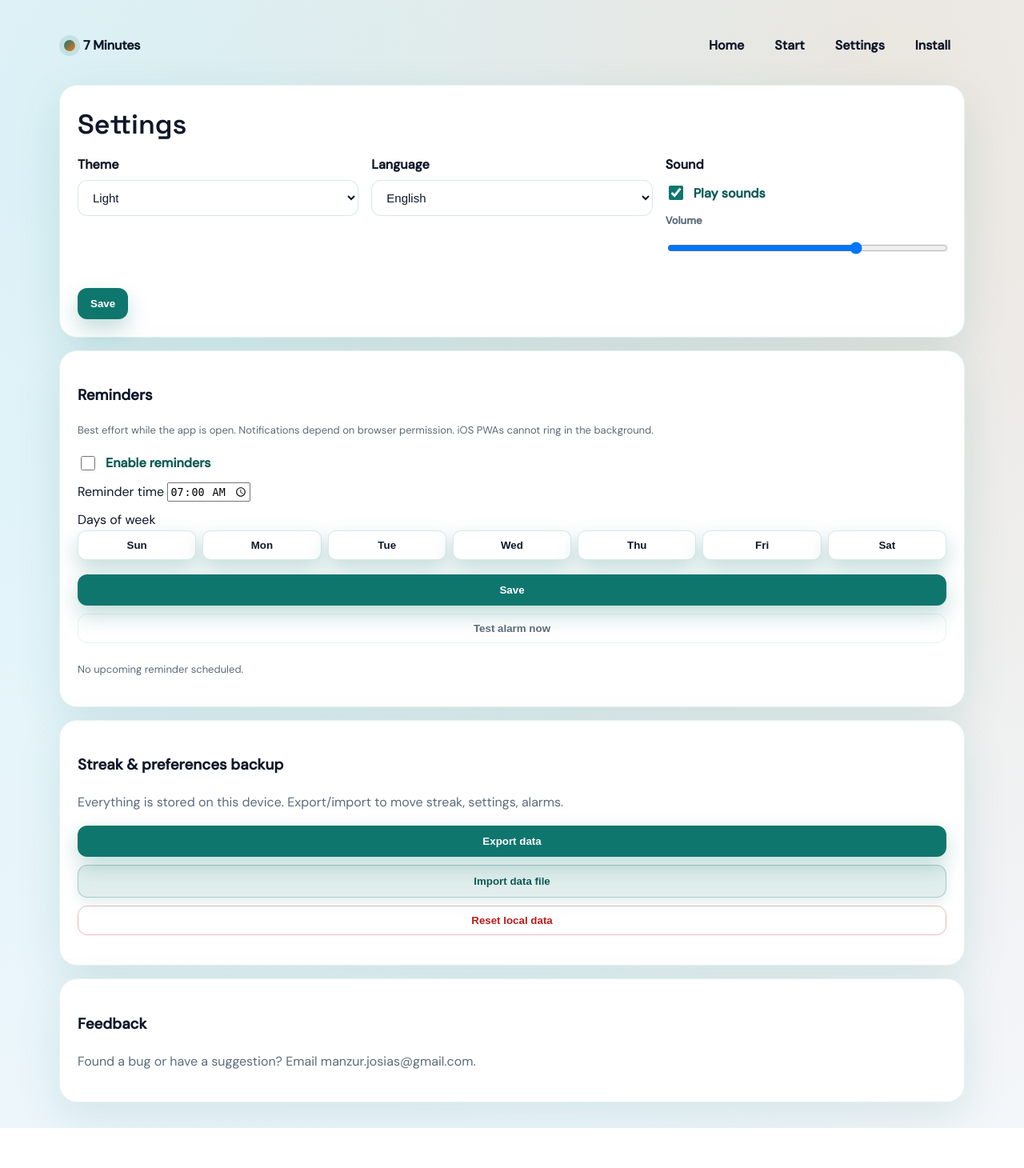
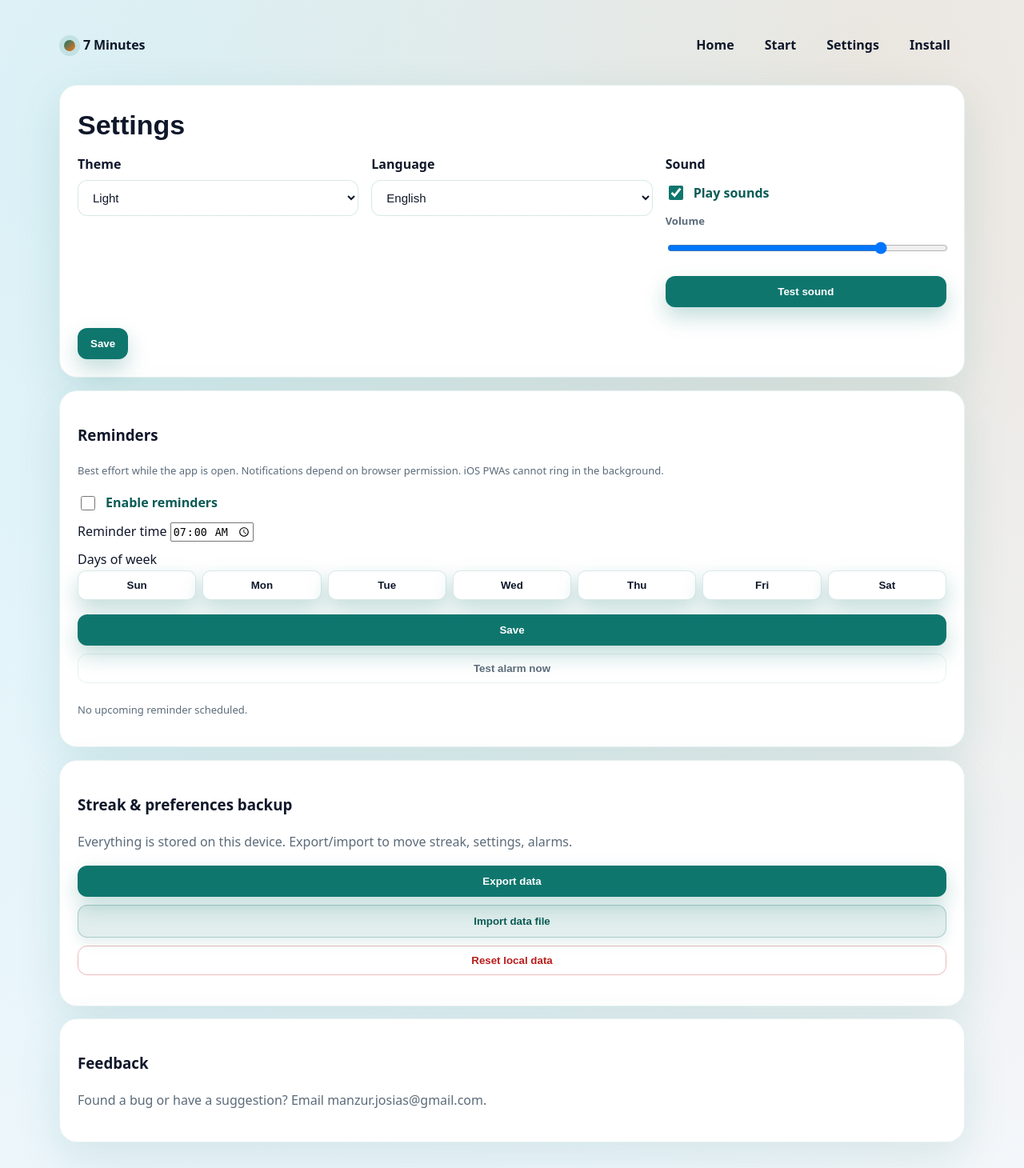
Before and after one commit to josiasmanzur02/7-mins-with-the-Lord-pwa, a Node server app: page /settings in a window 1280 px wide. Shown: the whole page at 80% size. Before the commit the page ends 1410 px from the top, so only its background shows below. Run offline with Node 20, Linux system fonts and the light colour scheme.

Commit message:
Updates to timer sound, adding delay to timer, made app work offline

```diff
--- a/public/css/style.css
+++ b/public/css/style.css
@@ -14,6 +14,22 @@
   --radius-md: 16px;
   --radius-sm: 12px;
   --border: 1px solid rgba(15, 118, 110, 0.1);
+}
+
+@font-face {
+  font-family: 'Space Grotesk';
+  font-style: normal;
+  font-weight: 400 700;
+  font-display: swap;
+  src: local('Space Grotesk'), local('SpaceGrotesk-Regular');
+}
+
+@font-face {
+  font-family: 'DM Sans';
+  font-style: normal;
+  font-weight: 400 700;
+  font-display: swap;
+  src: local('DM Sans'), local('DMSans-Regular');
 }
 
 [data-theme='dark'] {
@@ -39,7 +55,7 @@
 
 body {
   margin: 0;
-  font-family: 'DM Sans', 'Space Grotesk', system-ui, -apple-system, sans-serif;
+  font-family: 'Space Grotesk', 'DM Sans', system-ui, -apple-system, sans-serif;
   background:
     radial-gradient(120% 120% at 12% 12%, rgba(34, 211, 238, 0.12), transparent),
     radial-gradient(95% 95% at 85% 8%, rgba(249, 115, 22, 0.12), transparent),
--- a/public/js/settings.js
+++ b/public/js/settings.js
@@ -4,6 +4,8 @@
   const langSel = document.getElementById('language');
   const soundEnabled = document.getElementById('sound-enabled');
   const soundVolume = document.getElementById('sound-volume');
+  const soundTest = document.getElementById('sound-test');
+  const soundStatus = document.getElementById('sound-status');
   const prefsForm = document.getElementById('prefs-form');
   const dataStatus = document.getElementById('data-status');
   const exportBtn = document.getElementById('export-data');
@@ -22,6 +24,10 @@
     if (dataStatus) dataStatus.textContent = msg;
   }
 
+  function statusSound(msg) {
+    if (soundStatus) soundStatus.textContent = msg || '';
+  }
+
   function renderDays(selected = []) {
     if (!alarmDaysEl) return;
     alarmDaysEl.querySelectorAll('button').forEach((btn) => {
@@ -36,7 +42,7 @@
     if (themeSel) themeSel.value = settings.theme || 'light';
     if (langSel) langSel.value = settings.language || 'en';
     if (soundEnabled) soundEnabled.checked = settings.sound?.enabled ?? true;
-    if (soundVolume) soundVolume.value = settings.sound?.volume ?? 0.7;
+    if (soundVolume) soundVolume.value = settings.sound?.volume ?? 0.8;
     document.documentElement.dataset.theme = settings.theme || 'light';
     document.documentElement.lang = settings.language || 'en';
     const alarm = settings.alarm || {};
@@ -69,7 +75,7 @@
         s.settings.theme = themeSel ? themeSel.value : 'light';
         s.settings.language = langSel ? langSel.value : 'en';
         s.settings.sound.enabled = soundEnabled ? soundEnabled.checked : true;
-        s.settings.sound.volume = soundVolume ? Number(soundVolume.value || 0.7) : 0.7;
+        s.settings.sound.volume = soundVolume ? Number(soundVolume.value || 0.8) : 0.8;
         return s;
       });
       await window.AudioManager?.syncVolume();
@@ -81,6 +87,31 @@
       if (prevLang !== nextLang) {
         window.location.reload();
       }
+    });
+  }
+
+  if (soundTest) {
+    soundTest.addEventListener('click', async () => {
+      try {
+        const state = await window.AppStorage.getState();
+        if (!state.settings.sound.enabled) {
+          statusSound(t('settings_sound_disabled'));
+          return;
+        }
+      } catch (_) {
+        // keep going with defaults
+      }
+
+      const Ctor = window.AudioContext || window.webkitAudioContext;
+      if (!Ctor) {
+        statusSound(t('settings_sound_context'));
+        return;
+      }
+
+      window.AudioManager?.prime();
+      window.AudioManager?.play('ping');
+      statusSound(t('settings_sound_test_ok'));
+      setTimeout(() => statusSound(''), 2500);
     });
   }
 
--- a/public/js/storage.js
+++ b/public/js/storage.js
@@ -11,7 +11,7 @@
     settings: {
       theme: 'light',
       language: 'en',
-      sound: { enabled: true, volume: 0.7 },
+      sound: { enabled: true, volume: 0.8 },
       alarm: {
         enabled: false,
         time: '07:00',
--- a/server.js
+++ b/server.js
@@ -37,6 +37,10 @@
     settings_sound: 'Sound',
     settings_sound_enable: 'Play sounds',
     settings_volume: 'Volume',
+    settings_sound_test: 'Test sound',
+    settings_sound_test_ok: 'Sound played.',
+    settings_sound_disabled: 'Sounds are disabled.',
+    settings_sound_context: 'Tap anywhere to enable audio.',
     settings_alarm: 'Reminders',
     settings_alarm_hint: 'Best effort while the app is open. Notifications depend on browser permission. iOS PWAs cannot ring in the background.',
     settings_alarm_time: 'Reminder time',
@@ -75,6 +79,7 @@
 
     timer_focus: 'Focused time',
     timer_tip: 'Tip: stay with the short timer; it keeps the flow moving.',
+    timer_next_up: 'Next: {{label}} in {{seconds}}s',
     timer_start: 'Start',
     timer_pause: 'Pause',
     timer_resume: 'Resume',
@@ -136,6 +141,10 @@
     settings_sound: 'Sonido',
     settings_sound_enable: 'Reproducir sonidos',
     settings_volume: 'Volumen',
+    settings_sound_test: 'Probar sonido',
+    settings_sound_test_ok: 'Sonido reproducido.',
+    settings_sound_disabled: 'El sonido está desactivado.',
+    settings_sound_context: 'Toca la pantalla para habilitar el audio.',
     settings_alarm: 'Recordatorios',
     settings_alarm_hint: 'Mejor esfuerzo mientras la app está abierta. Las notificaciones dependen del permiso del navegador. Las PWA en iOS no pueden sonar en segundo plano.',
     settings_alarm_time: 'Hora del recordatorio',
@@ -174,6 +183,7 @@
 
     timer_focus: 'Tiempo enfocado',
     timer_tip: 'Consejo: quédate con el temporizador corto para mantener el ritmo.',
+    timer_next_up: 'Siguiente: {{label}} en {{seconds}}s',
     timer_start: 'Iniciar',
     timer_pause: 'Pausar',
     timer_resume: 'Reanudar',
@@ -274,12 +284,12 @@
 
 app.get('/timer', (req, res) => {
   const steps = [
-    { key: 'calling', label: translate(res.locals.lang, 'step_calling'), seconds: 60 },
+    { key: 'calling', label: translate(res.locals.lang, 'step_calling'), seconds: 30 },
     { key: 'pray', label: translate(res.locals.lang, 'step_pray'), seconds: 60 },
-    { key: 'pray-read', label: translate(res.locals.lang, 'step_pray_read'), seconds: 60 },
+    { key: 'pray-read', label: translate(res.locals.lang, 'step_pray_read'), seconds: 150 },
     { key: 'confession', label: translate(res.locals.lang, 'step_confession'), seconds: 60 },
-    { key: 'consecration', label: translate(res.locals.lang, 'step_consecration'), seconds: 60 },
-    { key: 'thanks', label: translate(res.locals.lang, 'step_thanks'), seconds: 60 },
+    { key: 'consecration', label: translate(res.locals.lang, 'step_consecration'), seconds: 30 },
+    { key: 'thanks', label: translate(res.locals.lang, 'step_thanks'), seconds: 30 },
     { key: 'petition', label: translate(res.locals.lang, 'step_petition'), seconds: 60 },
   ];
   res.render('timer', { steps, bodyClass: 'page-timer' });
--- a/views/partials/header.ejs
+++ b/views/partials/header.ejs
@@ -6,7 +6,6 @@
     <link rel="manifest" href="/manifest.json" />
     <link rel="icon" href="/icons/logo.svg" type="image/svg+xml" />
     <meta name="theme-color" content="#0f766e" />
-    <link rel="stylesheet" href="https://fonts.googleapis.com/css2?family=Space+Grotesk:wght@400;500;600&family=DM+Sans:wght@400;500&display=swap" />
     <link rel="stylesheet" href="/css/style.css" />
     <title>7 Minutes with the Lord</title>
     <script>
--- a/views/settings.ejs
+++ b/views/settings.ejs
@@ -27,6 +27,10 @@
         <%= t('settings_volume') %>
         <input type="range" id="sound-volume" min="0" max="1" step="0.05" />
       </label>
+      <div class="controls tight" style="margin-top:8px;">
+        <button type="button" id="sound-test"><%= t('settings_sound_test') %></button>
+        <span class="muted small" id="sound-status"></span>
+      </div>
     </div>
     <div style="align-self:end;">
       <button type="submit"><%= t('settings_save') %></button>
--- a/views/timer.ejs
+++ b/views/timer.ejs
@@ -1,10 +1,14 @@
 <%- include('partials/header') %>
+
+<% const initialSeconds = (steps && steps[0] && steps[0].seconds) ? steps[0].seconds : 0; %>
+<% const initialMinutes = String(Math.floor(initialSeconds / 60)).padStart(2, '0'); %>
+<% const initialRemainder = String(initialSeconds % 60).padStart(2, '0'); %>
 
 <div class="card timer-card">
   <div class="timer-hero">
     <p class="muted"><%= t('timer_focus') %></p>
     <h1 class="title step-title"><%= steps[0].label %></h1>
-    <div class="timer-display">07:00</div>
+    <div class="timer-display"><%= `${initialMinutes}:${initialRemainder}` %></div>
     <div class="verse-primary muted"></div>
     <div class="controls timer-controls">
       <button id="pause-btn" class="primary"><%= t('timer_start') %></button>
```
Also changed, not shown: public/js/timer.js (+75 -13 lines), public/service-worker.js (+16 -2 lines), README.md, public/js/app.js.
